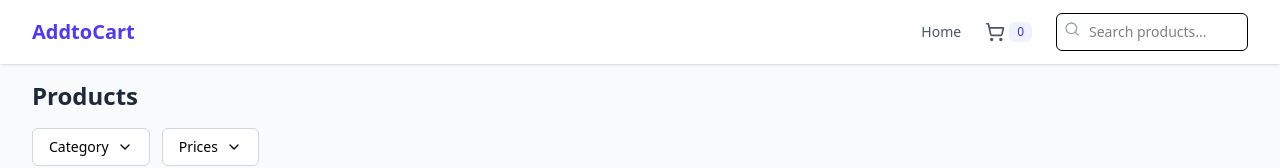
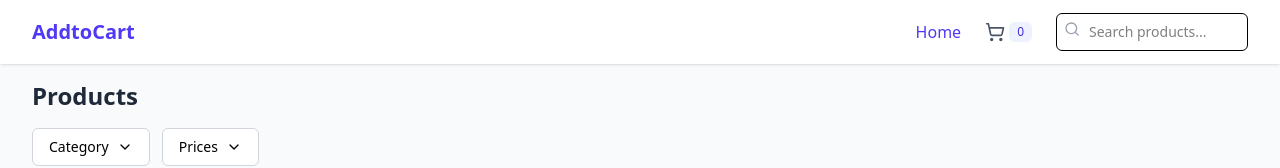
Before and after one commit to vaishnavipawardottech/shoppingCart, a React (Vite) app in the folder shoppingcart/: page / in a window 1280 px wide. Shown: the top 168 px of the page. Built offline with nearby package versions, Linux system fonts and the light colour scheme.

Commit message:
add readme

```diff
--- a/shoppingcart/src/components/NavBar.jsx
+++ b/shoppingcart/src/components/NavBar.jsx
@@ -1,5 +1,5 @@
 import React from 'react'
-import { Link } from 'react-router-dom'
+import { NavLink } from 'react-router-dom'
 import { ShoppingCart, Search } from 'lucide-react'
 import { useCart } from '../contexts/CartContext'
 
@@ -11,22 +11,27 @@ export default function Navbar({ searchQuery, onSearchChange }) {
       <div className="max-w-7xl mx-auto px-4 sm:px-6 lg:px-8">
         <div className="h-16 flex items-center justify-between">
           <div className="flex items-center space-x-4">
-            <Link to="/" className="text-xl font-semibold text-indigo-600">
+            <NavLink to="/" className="text-xl font-semibold text-indigo-600">
               AddtoCart
-            </Link>
+            </NavLink>
           </div>
 
           <div className="flex items-center space-x-4">
             {/* Right side */}
             <div className="flex items-center space-x-6">
-              <Link to="/" className="text-sm text-gray-600 hover:text-gray-800">
+              <NavLink
+                to="/"
+                className={({ isActive }) => `text-base ${isActive ? 'text-indigo-600' : 'text-gray-600 hover:text-gray-800'}`}
+              >
                 Home
-              </Link>
+              </NavLink>
 
               <div className="flex items-center space-x-1">
-                <Link to="/cart" className="relative">
-                  <ShoppingCart size={20} className="text-gray-600 hover:text-gray-800" />
-                </Link>
+                <NavLink to="/cart" className="relative">
+                  {({ isActive }) => (
+                    <ShoppingCart size={20} className={isActive ? 'text-indigo-600' : 'text-gray-600 hover:text-gray-800'} />
+                  )}
+                </NavLink>
                 <span className="text-xs bg-indigo-50 text-indigo-700 px-2 py-0.5 rounded-md font-medium">{totals.totalItems}</span>
               </div>
 
```
Also changed, not shown: 1 other file (tests, documents, lock files or other folders).
